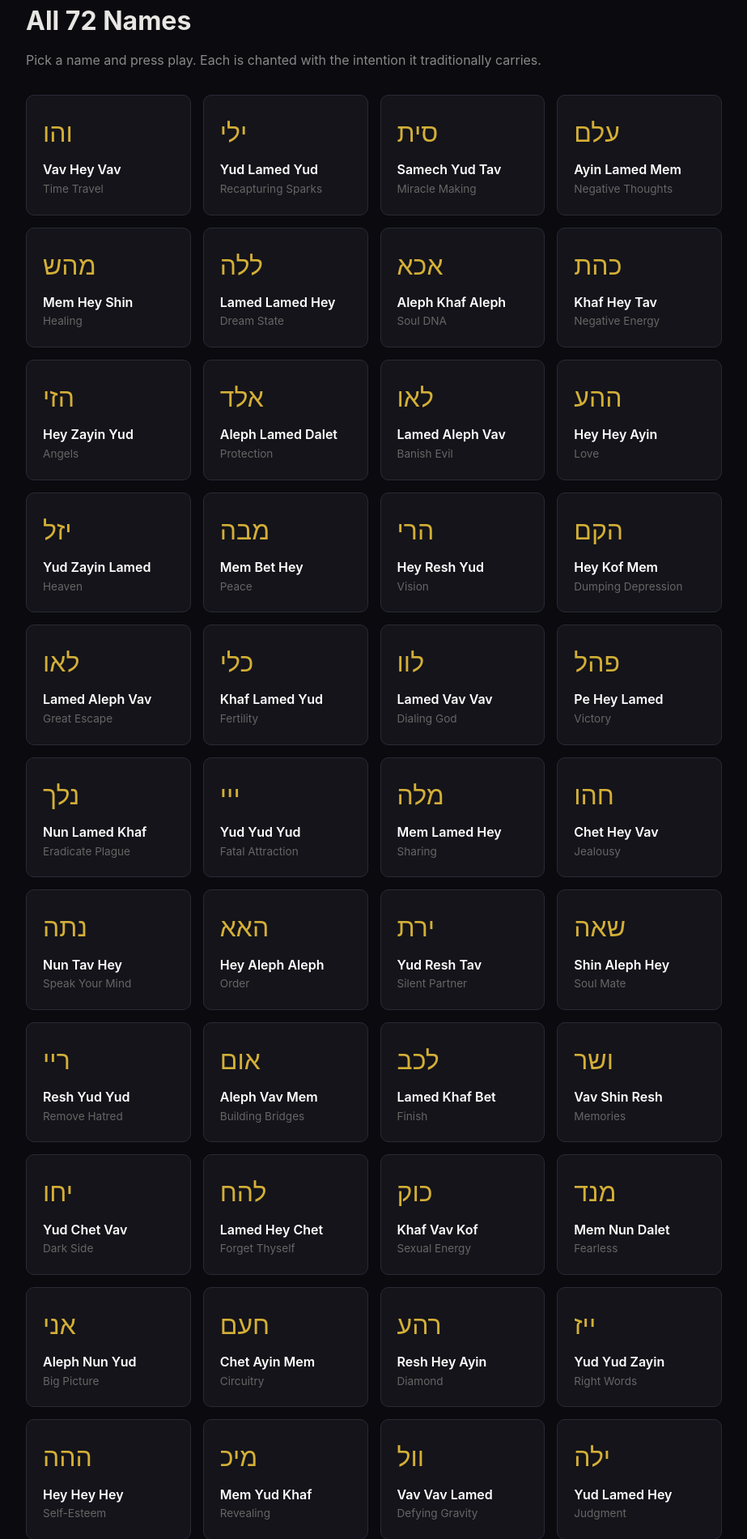
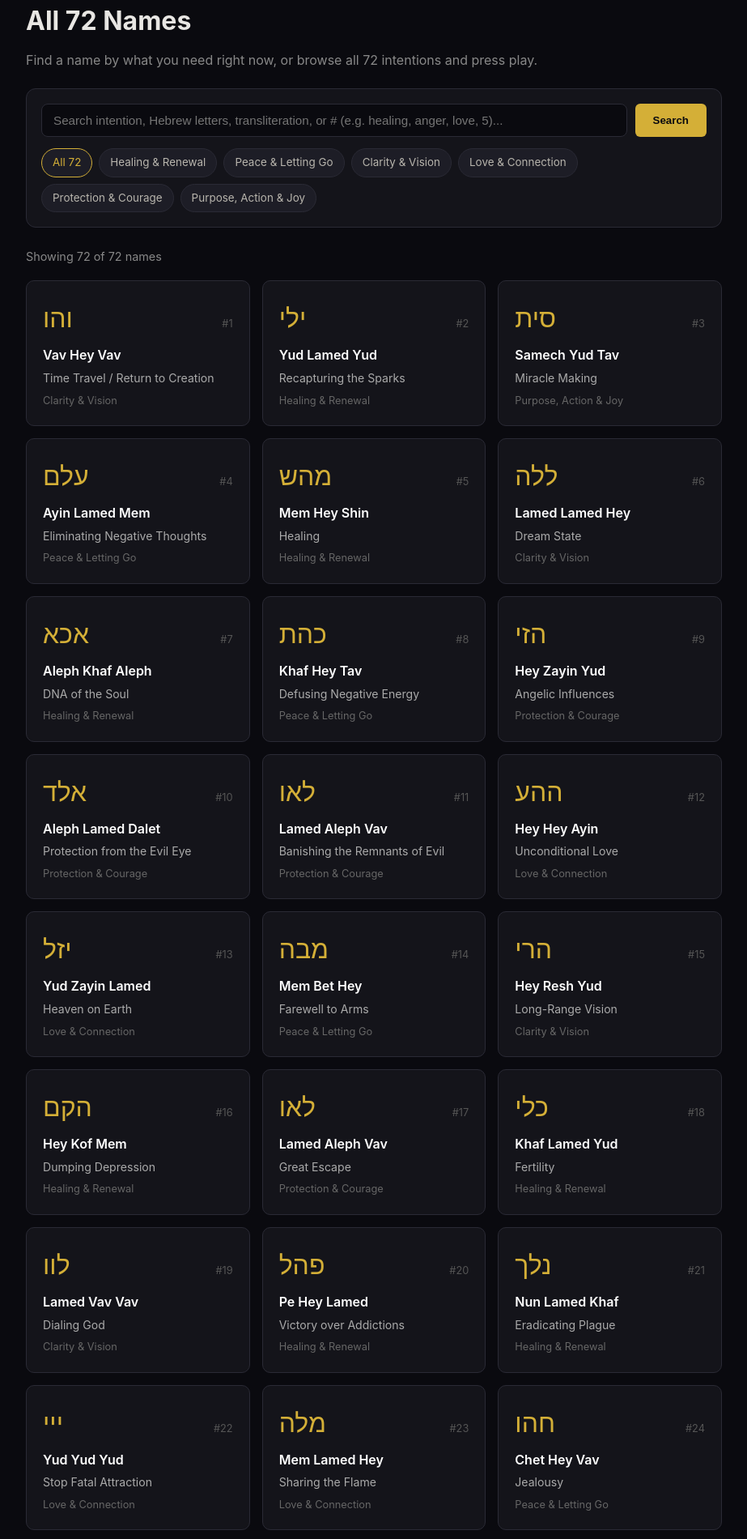
Before and after one commit to fayerman-source/72-luminous-names, a Flask app: page /library in a window 1280 px wide. Shown: the part 99-1999 px from the top of the page at 81% size, without its empty margins (178-1101 px from the left). Run offline with Flask 3, Linux system fonts and the light colour scheme.

Commit message:
Add intention finder with situation groups and search on home and library

```diff
--- a/app.py
+++ b/app.py
@@ -1,4 +1,4 @@
-from flask import Flask, Response, abort, render_template, url_for
+from flask import Flask, Response, abort, render_template, request, url_for
 from werkzeug.middleware.proxy_fix import ProxyFix
 import os
 
@@ -94,14 +94,95 @@ NAMES = [
 ]
 
 
+SITUATION_GROUPS = [
+    {
+        "slug": "healing",
+        "label": "Healing & Renewal",
+        "ids": {2, 5, 7, 16, 18, 20, 21, 35, 54, 59, 61, 72},
+    },
+    {
+        "slug": "peace",
+        "label": "Peace & Letting Go",
+        "ids": {4, 8, 14, 24, 29, 32, 34, 44, 50, 51, 53, 56, 58, 60},
+    },
+    {
+        "slug": "clarity",
+        "label": "Clarity & Vision",
+        "ids": {1, 6, 15, 19, 26, 33, 37, 42, 46, 57, 65, 69, 70, 71},
+    },
+    {
+        "slug": "love",
+        "label": "Love & Connection",
+        "ids": {12, 13, 22, 23, 25, 28, 30, 40, 48, 62, 64, 68},
+    },
+    {
+        "slug": "protection",
+        "label": "Protection & Courage",
+        "ids": {9, 10, 11, 17, 36, 41, 43, 66},
+    },
+    {
+        "slug": "purpose",
+        "label": "Purpose, Action & Joy",
+        "ids": {3, 27, 31, 38, 39, 45, 47, 49, 52, 55, 63, 67},
+    },
+]
+
+GROUP_BY_NAME_ID = {
+    name_id: grp
+    for grp in SITUATION_GROUPS
+    for name_id in grp["ids"]
+}
+
+
+def filter_names(query="", group_slug=""):
+    normalized_q = (query or "").strip().lower()
+    normalized_group = (group_slug or "").strip().lower()
+    valid_slugs = {g["slug"] for g in SITUATION_GROUPS}
+    active_group = normalized_group if normalized_group in valid_slugs else ""
+
+    matched = []
+    for item in NAMES:
+        grp = GROUP_BY_NAME_ID.get(item["id"])
+        if active_group and (not grp or grp["slug"] != active_group):
+            continue
+        if normalized_q:
+            haystack = " ".join([
+                str(item["id"]),
+                item["name"],
+                item["transliteration"],
+                item["meaning"],
+                item["theme"],
+                grp["label"] if grp else "",
+            ]).lower()
+            if normalized_q not in haystack:
+                continue
+        matched.append(item)
+    return matched, active_group
+
+
 @app.route("/")
 def index():
-    return render_template("index.html", names=NAMES[:6])
+    return render_template(
+        "index.html",
+        names=NAMES[:6],
+        situation_groups=SITUATION_GROUPS,
+    )
 
 
 @app.route("/library")
 def library():
-    return render_template("library.html", names=NAMES)
+    query = request.args.get("q", "").strip()
+    group_slug = request.args.get("group", "").strip()
+    filtered_names, active_group = filter_names(query=query, group_slug=group_slug)
+    return render_template(
+        "library.html",
+        names=filtered_names,
+        total_count=len(NAMES),
+        query=query,
+        active_group=active_group,
+        situation_groups=SITUATION_GROUPS,
+        group_by_id=GROUP_BY_NAME_ID,
+    )
 
 
 @app.route("/session/<int:name_id>")
--- /dev/null
+++ b/static/finder.js
@@ -0,0 +1,73 @@
+(function () {
+  "use strict";
+  if (typeof document === "undefined") return;
+
+  function initFinder() {
+    var input = document.getElementById("intention-search");
+    var cards = Array.prototype.slice.call(document.querySelectorAll(".name-card"));
+    var pills = Array.prototype.slice.call(document.querySelectorAll(".group-pill"));
+    var statusEl = document.getElementById("finder-status");
+    var clientEmptyEl = document.getElementById("finder-client-empty");
+
+    // Only intercept client-side when all 72 cards are present in the DOM;
+    // when the page was server-filtered via ?q= or ?group=, normal links reload the full set.
+    if (!input || cards.length !== 72) return;
+
+    var activeGroup = "";
+    pills.forEach(function (pill) {
+      if (pill.classList.contains("is-active")) {
+        activeGroup = pill.getAttribute("data-group") || "";
+      }
+    });
+
+    function applyFilter() {
+      var q = (input.value || "").trim().toLowerCase();
+      var visible = 0;
+
+      cards.forEach(function (card) {
+        var cardGroup = card.getAttribute("data-group") || "";
+        var text = (card.getAttribute("data-search") || "").toLowerCase();
+        var groupOk = !activeGroup || cardGroup === activeGroup;
+        var queryOk = !q || text.indexOf(q) !== -1;
+        var show = groupOk && queryOk;
+        card.hidden = !show;
+        if (show) visible += 1;
+      });
+
+      if (statusEl) {
+        var suffix = q ? ' matching "' + input.value.trim() + '"' : "";
+        statusEl.textContent = "Showing " + visible + " of 72 names" + suffix;
+      }
+      if (clientEmptyEl) {
+        clientEmptyEl.hidden = visible > 0;
+      }
+
+      if (window.history && window.history.replaceState) {
+        var params = new URLSearchParams();
+        if (activeGroup) params.set("group", activeGroup);
+        if (q) params.set("q", input.value.trim());
+        var nextUrl = window.location.pathname + (params.toString() ? "?" + params.toString() : "");
+        window.history.replaceState(null, "", nextUrl);
+      }
+    }
+
+    input.addEventListener("input", applyFilter);
+
+    pills.forEach(function (pill) {
+      pill.addEventListener("click", function (ev) {
+        ev.preventDefault();
+        activeGroup = pill.getAttribute("data-group") || "";
+        pills.forEach(function (p) {
+          p.classList.toggle("is-active", p === pill);
+        });
+        applyFilter();
+      });
+    });
+  }
+
+  if (document.readyState === "loading") {
+    document.addEventListener("DOMContentLoaded", initFinder);
+  } else {
+    initFinder();
+  }
+})();
--- a/templates/library.html
+++ b/templates/library.html
@@ -4,19 +4,77 @@
 
 {% block description %}Browse all 72 Hebrew names of God, each with its traditional intention and a chanted recording. Free to listen.{% endblock %}
 
+{% block styles %}
+.finder-bar { background: #14141a; border: 1px solid #2a2a35; border-radius: 12px; padding: 18px; margin-bottom: 24px; }
+.finder-form { display: flex; gap: 10px; flex-wrap: wrap; margin-bottom: 14px; }
+.finder-input { flex: 1; min-width: 220px; padding: 11px 14px; border-radius: 8px; border: 1px solid #2a2a35; background: #0a0a0f; color: #e8e6e3; font-size: 0.95rem; }
+.group-pills { display: flex; flex-wrap: wrap; gap: 8px; }
+.group-pill { display: inline-block; padding: 6px 13px; border-radius: 999px; background: #1d1d26; border: 1px solid #2a2a35; color: #b8b5ad; text-decoration: none; font-size: 0.84rem; transition: border-color 0.2s, color 0.2s; }
+.group-pill:hover, .group-pill.is-active { border-color: #d4af37; color: #d4af37; }
+.finder-status { color: #888; font-size: 0.9rem; margin-bottom: 18px; }
+.names-grid { display: grid; grid-template-columns: repeat(auto-fill, minmax(215px, 1fr)); gap: 15px; }
+.name-card { display: block; background: #14141a; padding: 20px; border-radius: 10px; text-decoration: none; border: 1px solid #2a2a35; transition: border-color 0.2s; }
+.name-card:hover { border-color: #d4af37; }
+.name-card[hidden] { display: none; }
+{% endblock %}
+
 {% block content %}
 <h1 style="margin-bottom: 10px;">All 72 Names</h1>
-<p style="color: #888; margin-bottom: 30px;">Pick a name and press play. Each is chanted with the intention it traditionally carries.</p>
+<p style="color: #888; margin-bottom: 22px;">Find a name by what you need right now, or browse all 72 intentions and press play.</p>
 
-<div style="display: grid; grid-template-columns: repeat(auto-fill, minmax(200px, 1fr)); gap: 15px;">
+<div class="finder-bar">
+    <form id="intention-finder-form" class="finder-form" action="/library" method="get">
+        {% if active_group %}
+        <input type="hidden" id="finder-group-input" name="group" value="{{ active_group }}">
+        {% endif %}
+        <input id="intention-search" class="finder-input" type="search" name="q" value="{{ query }}" aria-label="Search names by intention, letters, or number" placeholder="Search intention, Hebrew letters, transliteration, or # (e.g. healing, anger, love, 5)...">
+        <button type="submit" class="btn" style="padding: 10px 22px;">Search</button>
+        {% if query or active_group %}
+        <a href="/library" class="btn btn-secondary" style="padding: 10px 18px;">Reset</a>
+        {% endif %}
+    </form>
+    <div class="group-pills" role="navigation" aria-label="Filter by situation">
+        <a href="/library" data-group="" class="group-pill {% if not active_group %}is-active{% endif %}">All 72</a>
+        {% for grp in situation_groups %}
+        <a href="/library?group={{ grp.slug }}" data-group="{{ grp.slug }}" class="group-pill {% if active_group == grp.slug %}is-active{% endif %}">{{ grp.label }}</a>
+        {% endfor %}
+    </div>
+</div>
+
+<p id="finder-status" class="finder-status" aria-live="polite">
+    Showing {{ names|length }} of {{ total_count }} names{% if query %} matching "{{ query }}"{% endif %}
+</p>
+
+{% if names %}
+<div id="names-grid" class="names-grid">
     {% for name in names %}
-    <a href="/session/{{ name.id }}" style="display: block; background: #14141a; padding: 20px; border-radius: 10px; text-decoration: none; border: 1px solid #2a2a35;">
-        <div style="font-size: 2rem; color: #d4af37; margin-bottom: 8px;">{{ name.name }}</div>
-        <div style="color: #fff; font-weight: 600;">{{ name.transliteration }}</div>
-        <div style="color: #666; font-size: 0.85rem;">{{ name.theme }}</div>
+    {% set grp = group_by_id.get(name.id) %}
+    <a href="/session/{{ name.id }}"
+       class="name-card"
+       data-id="{{ name.id }}"
+       data-group="{{ grp.slug if grp else '' }}"
+       data-search="{{ name.id }} {{ name.name }} {{ name.transliteration }} {{ name.meaning }} {{ name.theme }} {{ grp.label if grp else '' }}">
+        <div style="display: flex; justify-content: space-between; align-items: baseline; margin-bottom: 8px;">
+            <div style="font-size: 2rem; color: #d4af37;">{{ name.name }}</div>
+            <span style="color: #555; font-size: 0.8rem;">#{{ name.id }}</span>
+        </div>
+        <div style="color: #fff; font-weight: 600; margin-bottom: 4px;">{{ name.transliteration }}</div>
+        <div style="color: #aaa; font-size: 0.88rem; margin-bottom: 6px;">{{ name.meaning }}</div>
+        <div style="color: #666; font-size: 0.8rem;">{{ grp.label if grp else name.theme }}</div>
     </a>
     {% endfor %}
 </div>
+{% else %}
+<div id="finder-empty" style="background: #14141a; border: 1px solid #2a2a35; border-radius: 10px; padding: 30px; text-align: center;">
+    <p style="color: #aaa; margin-bottom: 16px;">No names matched that search. Try a broader word like "healing", "peace", "love", or "vision".</p>
+    <a href="/library" class="btn btn-secondary">Show all 72 names</a>
+</div>
+{% endif %}
+
+<p id="finder-client-empty" hidden style="background: #14141a; border: 1px solid #2a2a35; border-radius: 10px; padding: 30px; text-align: center; color: #aaa;">
+    No names matched that filter. Clear the search box or choose "All 72".
+</p>
 
 <p style="margin-top: 30px; color: #555;">72 chants, free to listen — no account needed.</p>
+<script src="/static/finder.js" defer></script>
 {% endblock %}
```
Also changed, not shown: templates/index.html (+12 -1 lines), tests/test_app.py (+42 -1 lines).
